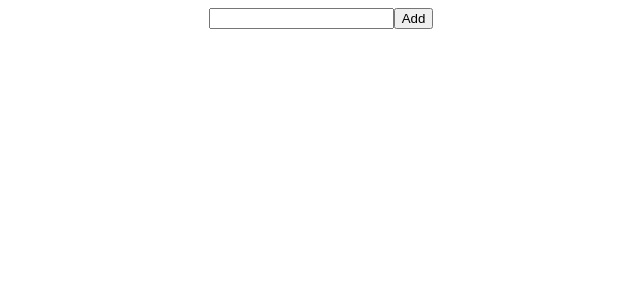
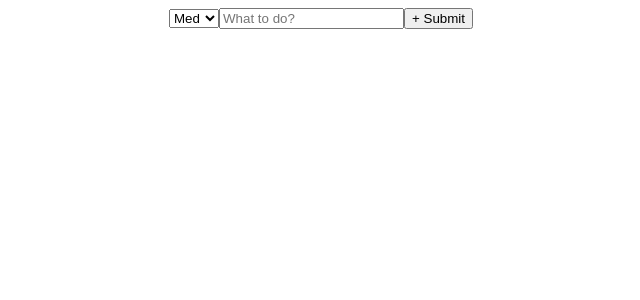
Before and after one commit to vzhurbin/jet-homework, a React (Vite) app: page / in a window 1280 px wide. Shown: the top 300 px of the page, without its empty margins (319-959 px from the left). Built offline with nearby package versions, Linux system fonts and the light colour scheme.

Commit message:
init commit

```diff
--- a/src/App.jsx
+++ b/src/App.jsx
@@ -1,5 +1,5 @@
 import React from 'react';
-import TodoList from './TodoList';
+import TodoList from './containers/TodoList';
 
 export default class App extends React.Component {
   render() {
--- a/src/TodoList.jsx
+++ /dev/null
@@ -1,48 +0,0 @@
-import React from 'react';
-import Todos from './Todos';
-
-class TodoList extends React.Component {
-  constructor(props) {
-    super(props);
-    this.state = {
-      text: '',
-      items: [],
-    };
-    this.removeTodo = this.removeTodo.bind(this);
-  }
-
-  onChange = event => {
-    this.setState({ text: event.target.value });
-  };
-
-  onSubmit = event => {
-    event.preventDefault();
-    const value = this.state.text;
-    let items = this.state.items;
-    items.push(value);
-    this.setState({ text: '', items: items });
-  };
-
-  removeTodo(item, index) {
-    let items = [...this.state.items];
-    items.splice(index, 1);
-    this.setState({ items });
-  }
-
-  render() {
-    const text = this.state.text;
-    const items = this.state.items;
-
-    return (
-      <div className="form">
-        <form onSubmit={this.onSubmit}>
-          <input type="text" value={text} onChange={this.onChange} />
-          <button>Add</button>
-        </form>
-        <Todos items={items} removeTodo={this.removeTodo} />
-      </div>
-    );
-  }
-}
-
-export default TodoList;
--- a/src/Todos.jsx
+++ /dev/null
@@ -1,30 +0,0 @@
-import React from 'react';
-
-class Todos extends React.Component {
-  removeItem(item, index) {
-    this.props.removeTodo(item, index);
-  }
-
-  render() {
-    return (
-      <ul>
-        {this.props.items.map((item, index) => {
-          return (
-            <div className="todo-item" key={index}>
-              <div>{item}</div>
-              <button
-                onClick={() => {
-                  this.removeItem(item, index);
-                }}
-              >
-                Delete
-              </button>
-            </div>
-          );
-        })}
-      </ul>
-    );
-  }
-}
-
-export default Todos;
--- /dev/null
+++ b/src/containers/TodoItem.jsx
@@ -0,0 +1,20 @@
+import React from 'react';
+
+export default class TodoItem extends React.Component {
+  state = {
+    label: this.props.type,
+    text: this.props.text,
+    isEdited: false
+  }
+
+  render() {
+    return (
+      <div>
+        <strong>{this.state.label}</strong>
+        <span>{this.state.text}</span>
+        <button>Edit</button>
+        <button>Delete</button>
+      </div>
+    );
+  }
+}
--- /dev/null
+++ b/src/containers/TodoList.jsx
@@ -0,0 +1,43 @@
+import React from "react";
+import TodoItem from "./TodoItem";
+
+export default class TodoList extends React.Component {
+  state = {
+    todos: []
+  }
+
+  addTodo = event => {
+    event.preventDefault();
+    const todo = {
+      label: this.props.label,
+      text: this.props.text,
+      isEdited: false
+    }
+    const todos = [...this.state.todos, todo];
+    this.setState({ todos: todos });
+    event.target.reset();
+  }
+
+  render() {
+    const todos = this.state.todos;
+
+    return (
+      <div>
+        <form onSubmit={this.addTodo}>
+          <select>
+            <option value="med">Med</option>
+            <option value="low">Low</option>
+            <option value="high">High</option>
+          </select>
+          <input placeholder='What to do?' />
+          <button type="submit">+ Submit</button>
+        </form>
+        <ul>
+          {todos.map(item => {
+            <TodoItem todo={item} />
+          })}
+        </ul>
+      </div>
+    )
+  }
+}
```
Also changed, not shown: src/components/Button.js (added, +7 -0 lines), src/components/SelectBox.js (added, +30 -0 lines), src/components/TextBox.js (added, +9 -0 lines), src/components/Radio.js (added).
